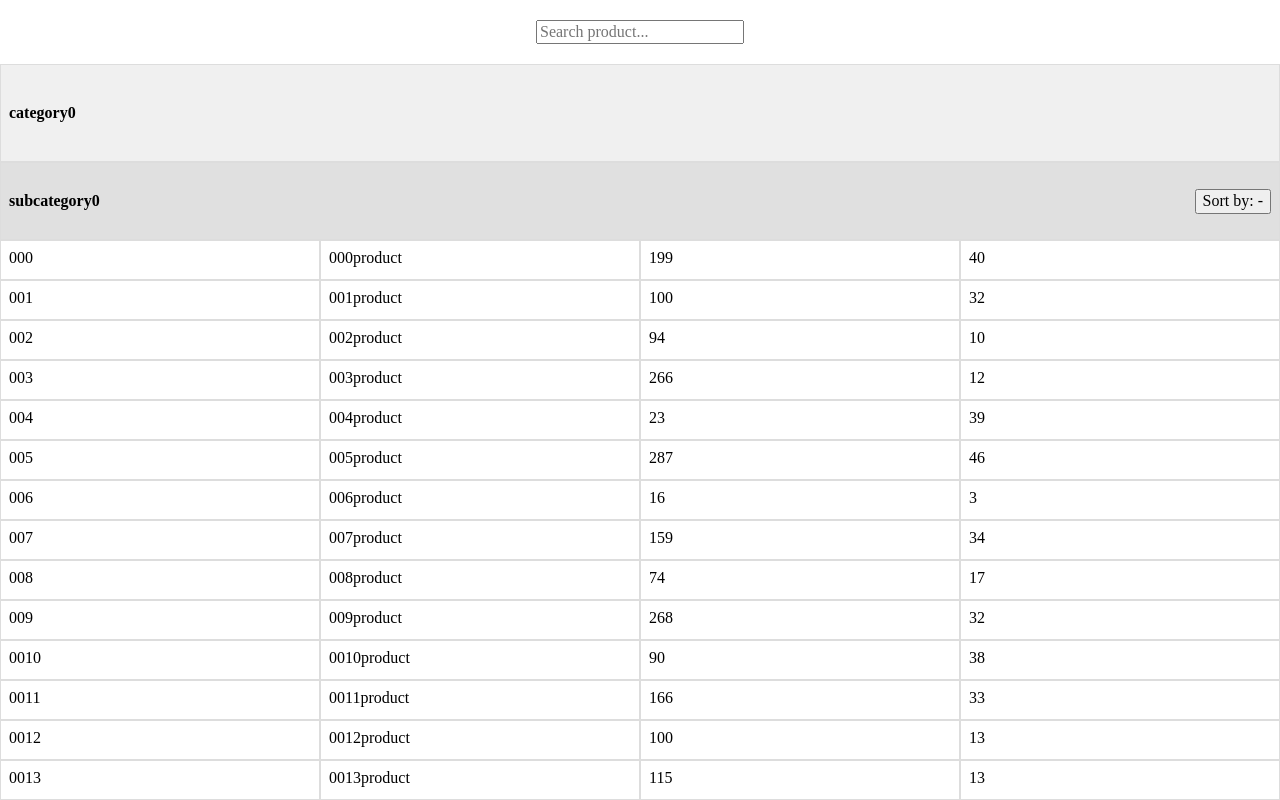
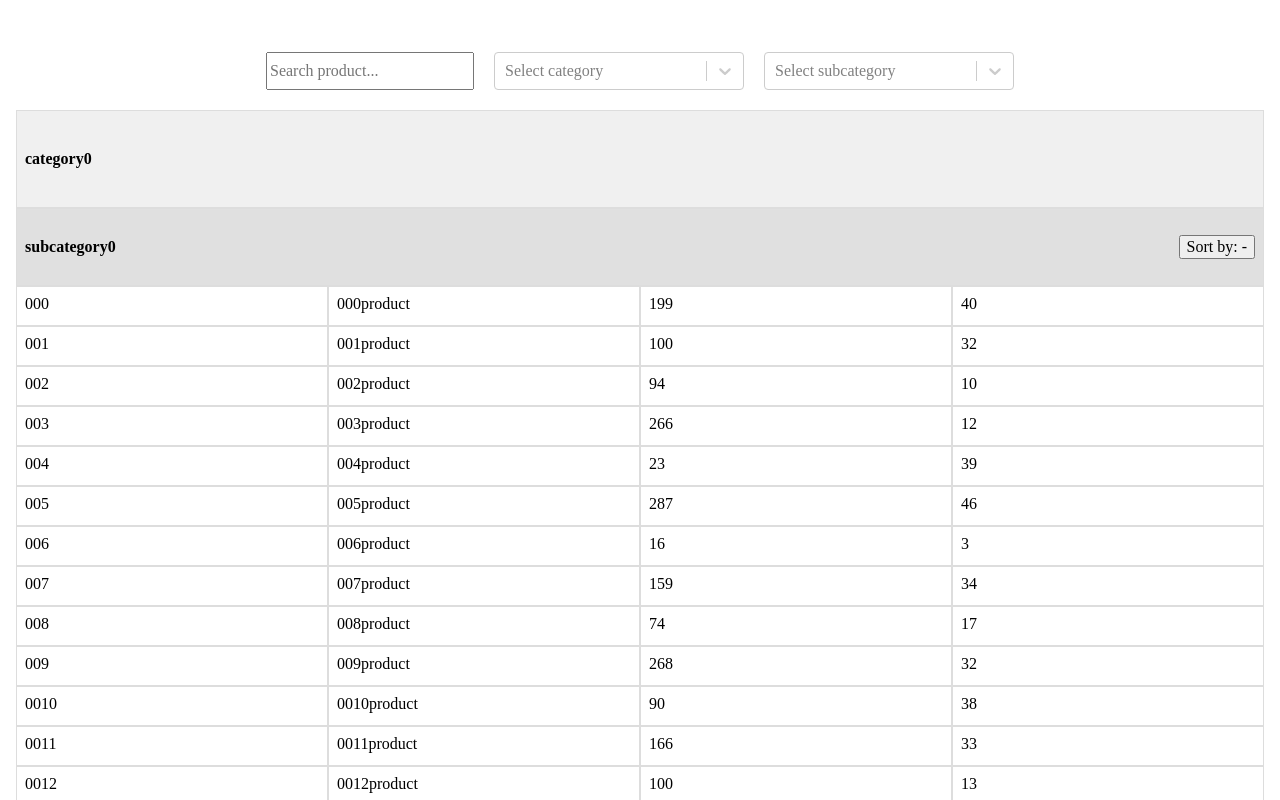
Before and after one commit to czesuaf92/table-front-task, a React (Create React App) app: page / in a window 1280 px wide. Shown: the top 800 px of the page. Built offline with nearby package versions, Linux system fonts and the light colour scheme.

Commit message:
react-select

```diff
--- a/package.json
+++ b/package.json
@@ -15,6 +15,7 @@
     "react": "^18.3.1",
     "react-dom": "^18.3.1",
     "react-scripts": "5.0.1",
+    "react-select": "^5.8.0",
     "typescript": "^4.9.5",
     "web-vitals": "^2.1.4"
   },
--- a/src/App.tsx
+++ b/src/App.tsx
@@ -4,7 +4,7 @@ import { ProductsProvider } from "./contexts/ProductsContext";
 const App = () => {
   return (
     <ProductsProvider>
-      <div >
+      <div className="container">
         <ProductsTable />
       </div>
     </ProductsProvider>
--- /dev/null
+++ b/src/components/FilterSelect.tsx
@@ -0,0 +1,31 @@
+import Select, { MultiValue } from 'react-select';
+import { SelectOptionType } from "../types";
+
+interface FilterSelectProps {
+  options: SelectOptionType[];
+  placeholder: string;
+  name: string;
+}
+
+const FilterSelect = ({ options, placeholder, name }: FilterSelectProps) => {
+  const handleChangeSelect = (selected: MultiValue<SelectOptionType>) => {
+    console.log(selected);
+  };
+
+  return (
+    <Select
+      options={options}
+      isMulti
+      styles={{
+        control: (baseStyles) => ({
+          ...baseStyles,
+          minWidth: 250,
+        })
+      }}
+      placeholder={placeholder}
+      name={name}
+      onChange={handleChangeSelect}
+    />
+  );
+};
+export default FilterSelect;
--- a/src/components/ProductsTable.tsx
+++ b/src/components/ProductsTable.tsx
@@ -1,13 +1,42 @@
+import uniqBy from "lodash/uniqBy";
+import { useMemo } from "react";
 import { useProducts } from "../contexts/ProductsContext";
 import Category from "./Category";
+import FilterSelect from "./FilterSelect";
 import SearchBar from "./SearchBar";
 
 const ProductsTable: React.FC = () => {
   const { products } = useProducts();
 
+  const categorySelectOptions = useMemo(() => (
+    products.map(category => ({
+      value: category.catId.toString(),
+      label: category.name
+    }))
+  ), [products]);
+
+  const subcategorySelectOptions = useMemo(() => (
+    uniqBy(products.flatMap(category => category.subcategories).map(subcategory => ({
+      value: subcategory.subCatId,
+      label: subcategory.name
+    })), 'label')
+  ), [products]);
+
   return (
     <div>
-      <SearchBar />
+      <div className="searchbar-wrapper">
+        <SearchBar />
+        <FilterSelect
+          options={categorySelectOptions}
+          placeholder="Select category"
+          name="categories"
+        />
+        <FilterSelect
+          options={subcategorySelectOptions}
+          placeholder="Select subcategory"
+          name="categories"
+        />
+      </div>
       <div className="products-table">
         {
           products.map(category => (
--- a/src/components/SearchBar.tsx
+++ b/src/components/SearchBar.tsx
@@ -24,7 +24,6 @@ const SearchBar = () => {
   }, [searchTerm, setFilterSearchTerm]);
 
   return (
-    <div className="searchbar-wrapper">
     <input
       type="text"
       placeholder="Search product..."
@@ -32,7 +31,6 @@ const SearchBar = () => {
       onChange={(e) => setSearchTerm(e.target.value)}
       minLength={3}
     />
-    </div>
   );
 };
 export default SearchBar;
--- a/src/styles.css
+++ b/src/styles.css
@@ -41,3 +41,9 @@
   margin: 20px 0;
   gap: 20px;
 }
+
+.container {
+  max-width: 1280px;
+  padding: 32px 16px;
+  margin: 0 auto;
+}
--- a/src/types.ts
+++ b/src/types.ts
@@ -17,3 +17,8 @@ export interface CategoryType {
 }
 
 export type SortOptionType = '-' | 'asc' | 'desc';
+
+export interface SelectOptionType {
+  label: string;
+  value: string;
+}
```
Also changed, not shown: src/contexts/ProductsContext.tsx (+9 -1 lines), 1 other file (tests, documents, lock files or other folders). Lines whose indentation alone changed are shown as unchanged.
